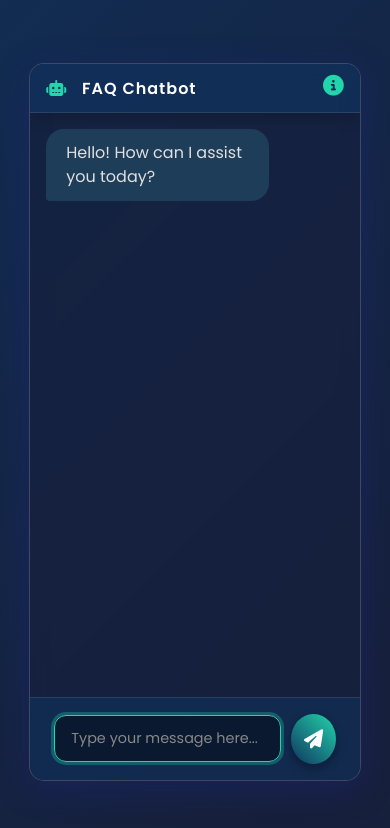
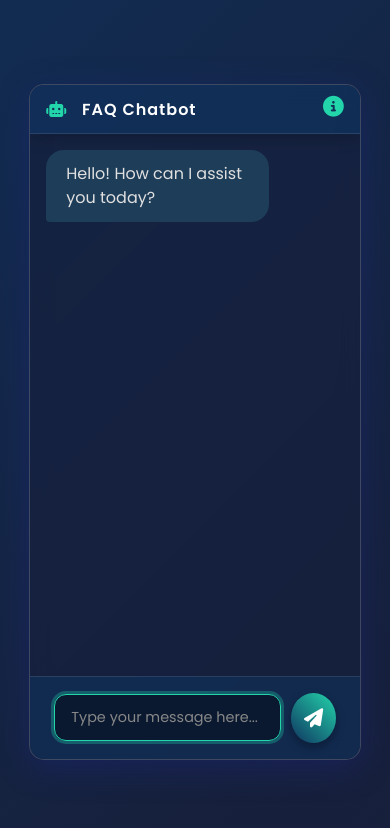
Before and after one commit to AalokT-80/nlp_chatbot, a plain HTML site: page index.html in a window 390 px wide. Drawn offline with nearby package versions, Linux system fonts and the light colour scheme.

Commit message:
slight change

```diff
--- a/style.css
+++ b/style.css
@@ -212,7 +212,7 @@
         @media (max-width: 768px) {
             .chat-container {
                 width: 85vw;   /* 85% of viewport width */
-                height: 85vh;  /* 85% of viewport height */
+                height: 80vh;  /* 85% of viewport height */
                 border-radius: 15px;
             }
 
```
